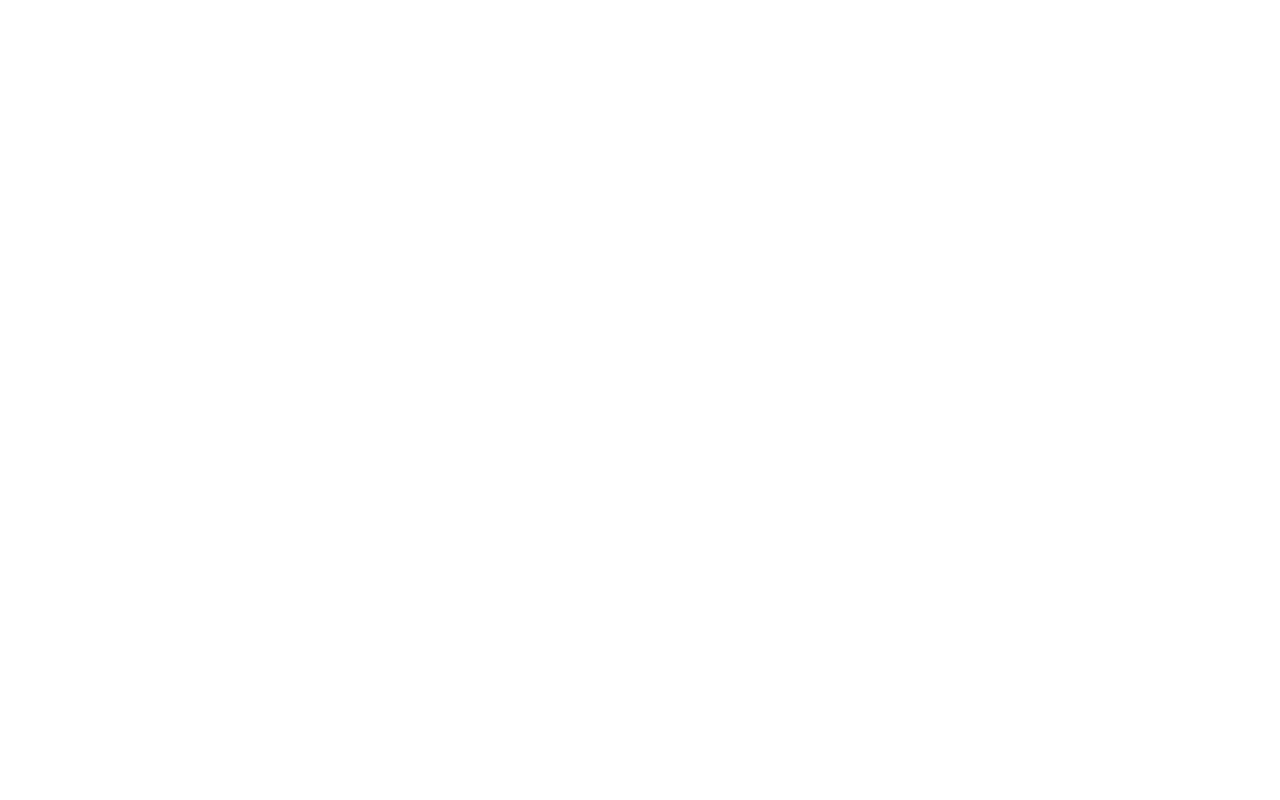
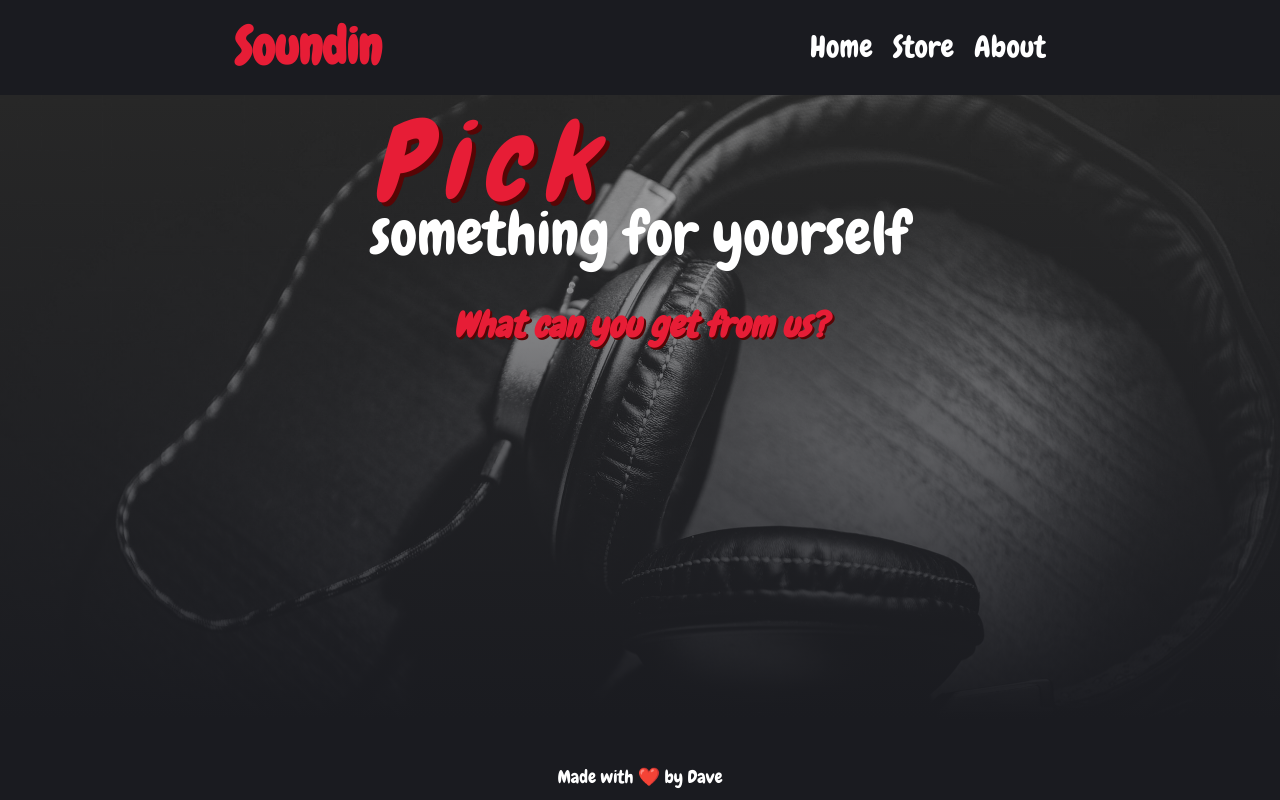
Before and after one commit to DawidBal/Music-Store, a website: page dist/index.html in a window 1280 px wide. Drawn offline with Linux system fonts and the light colour scheme.

Commit message:
feat: add styles for home page

```diff
--- /dev/null
+++ b/scss/_mixins.scss
@@ -0,0 +1,5 @@
+@mixin flexCenter() {
+  display: flex;
+  justify-content: center;
+  align-items: center;
+}
--- /dev/null
+++ b/scss/_variables.scss
@@ -0,0 +1,7 @@
+:root {
+  --white: #fff;
+  --bg-grey: #1a1b20;
+  --secondary: #e98a15;
+  --primary: #e71d36;
+  --red-shadow: #570505;
+}
--- a/scss/style.scss
+++ b/scss/style.scss
@@ -0,0 +1,112 @@
+@import 'variables', 'mixins';
+
+html {
+  font-family: 'Chewy', cursive;
+  font-size: 62.5%;
+}
+
+body {
+  color: var(--white);
+  background: var(--bg-grey);
+}
+
+.l-flex {
+  display: flex;
+}
+
+.l-grid {
+  display: grid;
+  grid-template-rows: auto 1fr auto;
+}
+
+.l-flex-1 {
+  flex: 1;
+}
+
+.l-ai-center {
+  align-items: center;
+}
+
+.l-jc-sa {
+  justify-content: space-around;
+}
+
+/* Header */
+
+.c-header {
+  font-size: 2rem;
+  margin: 1rem 2rem;
+}
+
+.c-title {
+  color: var(--primary);
+  font-size: 5rem;
+}
+
+.c-menu {
+  gap: 2rem;
+  &__item {
+    font-size: 3rem;
+  }
+}
+
+@media screen and (max-width: 27.75rem) {
+  .c-menu__item {
+    font-size: 2rem;
+  }
+  .c-title {
+    font-size: 3.5rem;
+  }
+}
+
+/* Main */
+.c-main {
+  flex-direction: column;
+  align-items: center;
+  background-image: linear-gradient(to bottom, transparent, var(--bg-grey) 95%),
+    url(/images/bgimg.jpg);
+  background-repeat: no-repeat;
+  background-size: cover;
+  background-position: center top;
+}
+
+.c-phrase {
+  display: block;
+  margin-top: clamp(7rem, 3rem + 5vw, 11rem);
+  font-size: clamp(3.5rem, 1rem + 5vw, 6rem);
+  position: relative;
+
+  &--big {
+    letter-spacing: clamp(1rem, 0.5rem + 1vw, 1.5rem);
+    position: absolute;
+    display: block;
+    top: clamp(-11rem, -5rem - 5vw, -7rem);
+    font-size: clamp(7rem, 5rem + 5vw, 11rem);
+  }
+  &--red {
+    font-style: italic;
+    color: var(--primary);
+    text-shadow: 4px 4px var(--red-shadow);
+  }
+}
+
+.c-highlights {
+  margin-top: 2rem;
+
+  &__title {
+    font-size: clamp(3rem, 1rem + 2vw, 4rem);
+    text-shadow: 2px 2px var(--red-shadow);
+  }
+}
+
+.c-footer {
+  font-size: 1.8rem;
+  text-align: center;
+  margin-top: 1rem;
+  margin-bottom: 1rem;
+
+  &__link {
+    text-decoration: none;
+    color: var(--links);
+  }
+}
```
Also changed, not shown: dist/css/style.css, dist/index.html, images/bgimg.jpg (added), 1 other file.
